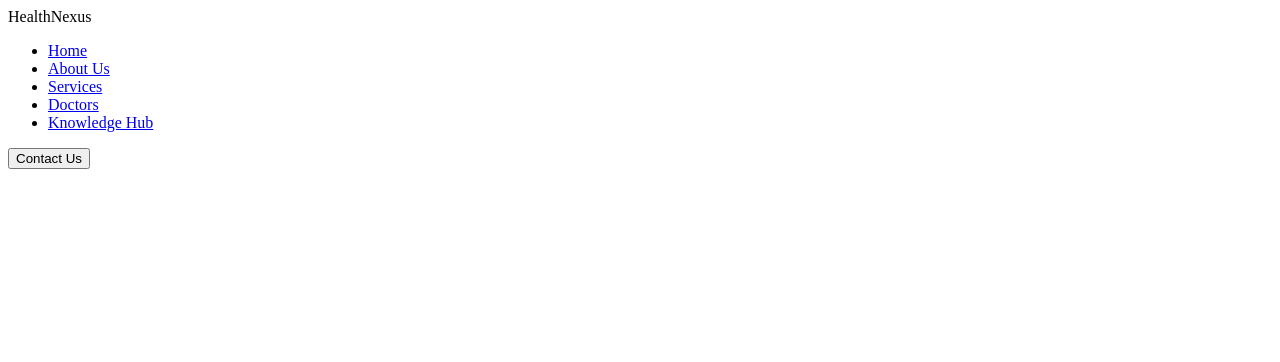
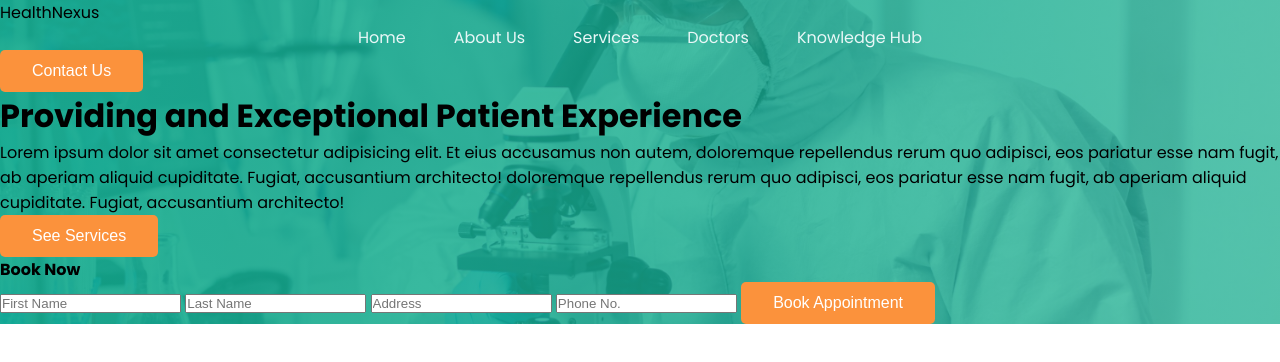
Before and after one commit to MU-ty/medical-platform, a plain HTML site: page index.html in a window 1280 px wide. Drawn offline with Linux system fonts and the light colour scheme; files that its build step writes are made by us from their sources.

Commit message:
Header sections

```diff
--- a/index.html
+++ b/index.html
@@ -2,14 +2,14 @@
 <head>
   <meta charset="UTF-8">
   <meta name="viewport" content="width=device-width, initial-scale=1.0">
-  <link rel="stylesheet" href="style.css">
+  <link rel="stylesheet" href="styles.css">
   <title>Health Nexus</title>
 </head>
 <body>
   <header>
     <nav class="section_containter nav_container">
       <div class="nav_logo">Health<span>Nexus</span></div>
-      <ul class="nav_links">
+      <ul class="nav__links">
         <li class="link"><a href="#">Home</a></li>
         <li class="link"><a href="#">About Us</a></li>
         <li class="link"><a href="#">Services</a></li>
@@ -18,6 +18,26 @@
       </ul>
       <button class="btn">Contact Us</button>
     </nav>
+    <div class="header__content">
+      <h1>Providing and Exceptional Patient Experience</h1>
+      <p>
+        Lorem ipsum dolor sit amet consectetur adipisicing elit. Et eius accusamus non autem, doloremque repellendus rerum quo adipisci, eos pariatur esse nam fugit, ab aperiam aliquid cupiditate. Fugiat, accusantium architecto!
+        doloremque repellendus rerum quo adipisci, eos pariatur esse nam fugit, ab aperiam aliquid cupiditate. Fugiat, accusantium architecto!
+      </p>
+      <button class="btn">See Services</button>
+    </div>
+  <div class="heaer__form">
+    <form>
+      <h4>Book Now</h4>
+      <input type="text" placeholder="First Name">
+      <input type="text" placeholder="Last Name">
+      <input type="text" placeholder="Address">
+      <input type="text" placeholder="Phone No.">
+      <button class="btn form_btn">Book Appointment</button>
+    </form>
+
+  </div>
+
   </header>
 
 </body>
```
Also changed, not shown: assets/style.css (deleted).
